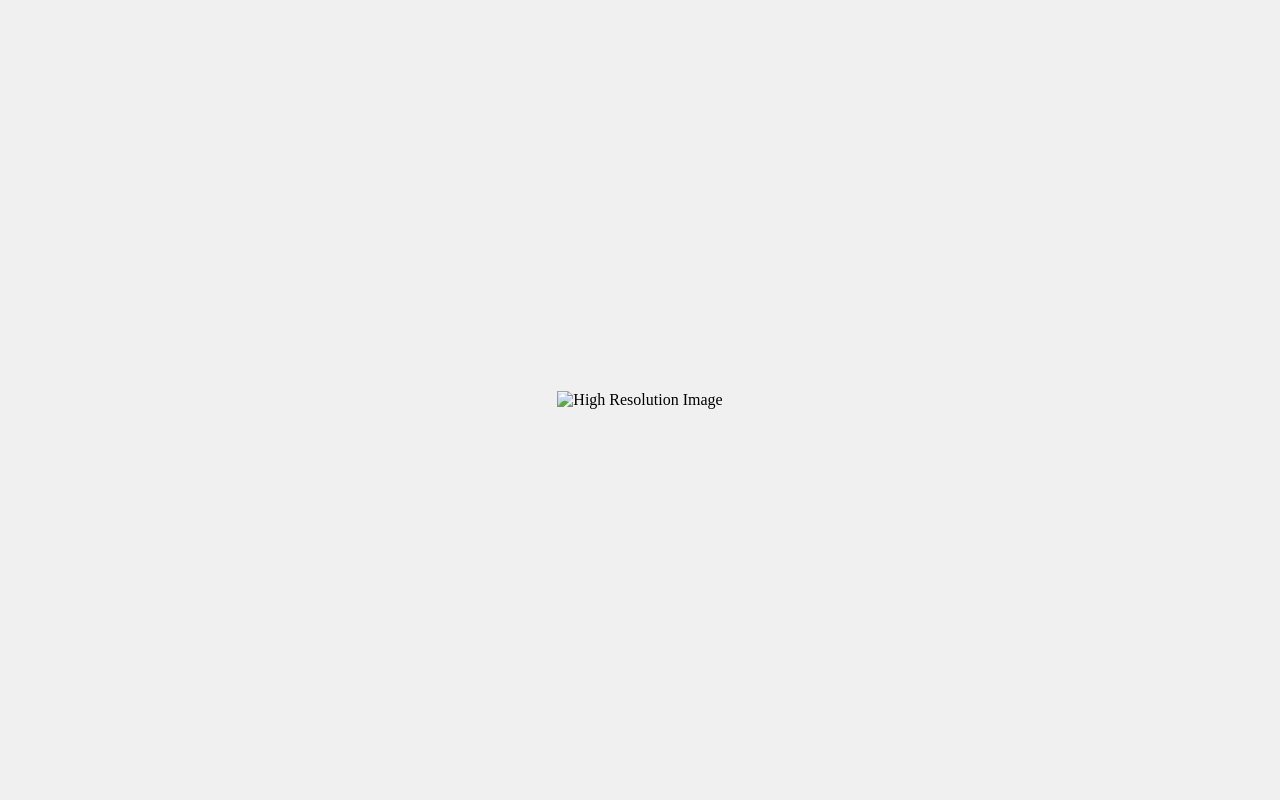
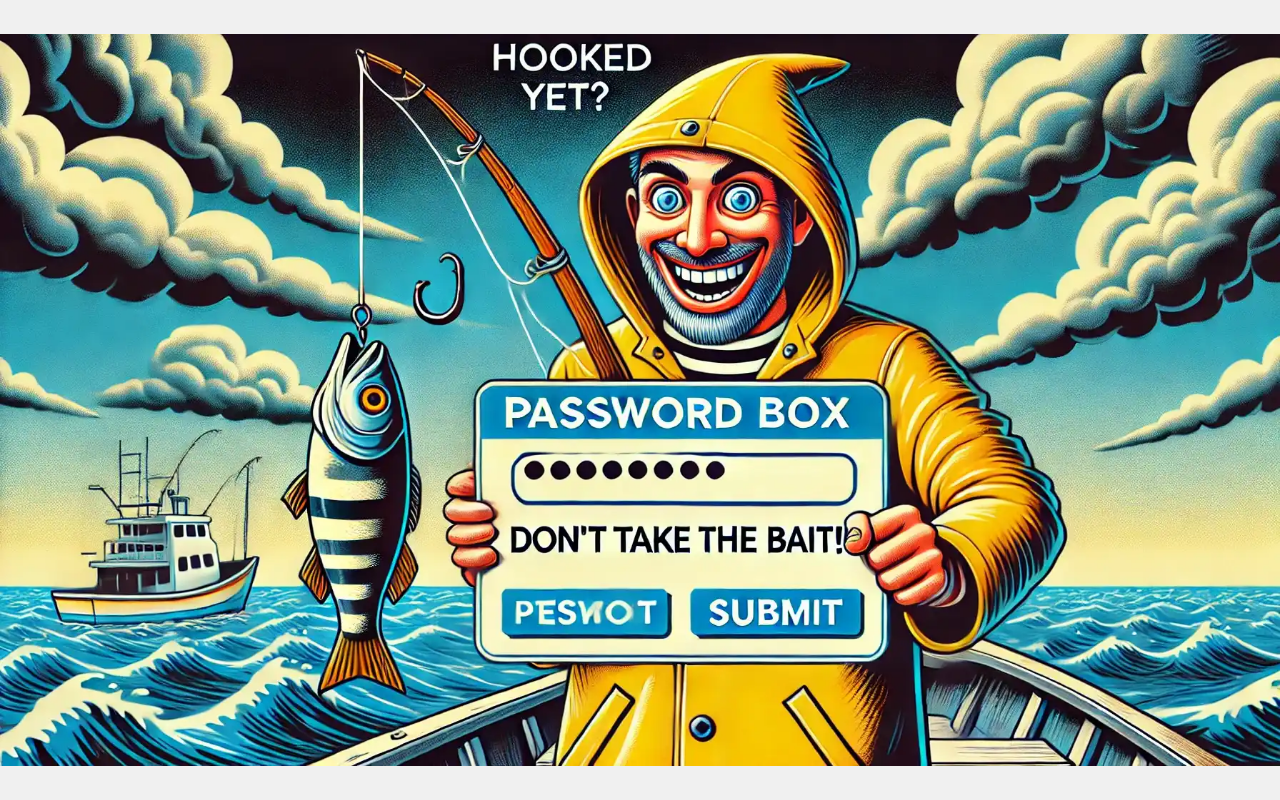
Before and after one commit to TheeNawMan/memes, a plain HTML site: page index.html in a window 1280 px wide. Drawn offline with Linux system fonts and the light colour scheme.

Commit message:
Update index.html

```diff
--- a/index.html
+++ b/index.html
@@ -21,6 +21,6 @@
     </style>
 </head>
 <body>
-    <img src="example.webp" alt="High Resolution Image">
+    <img src="site.webp" alt="High Resolution Image">
 </body>
 </html>
```
